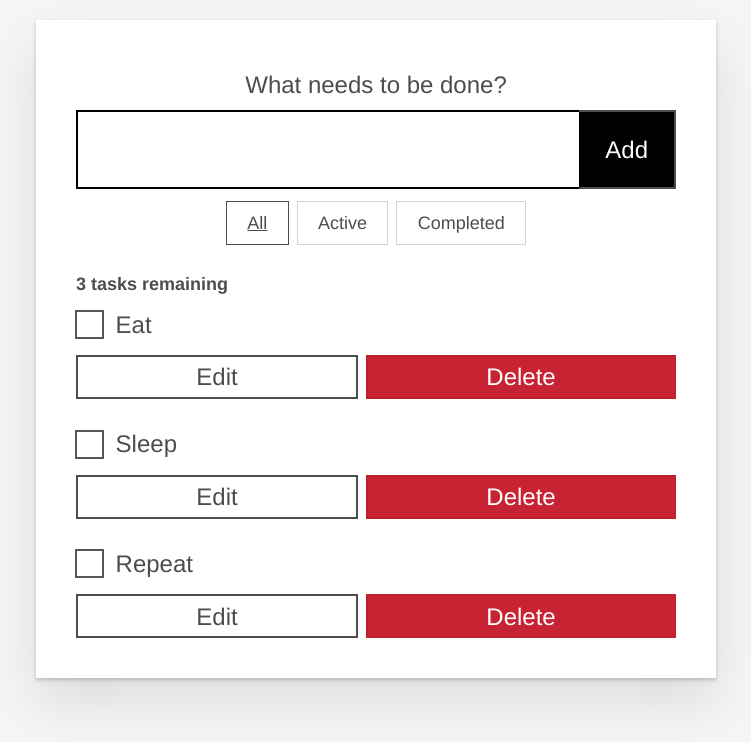
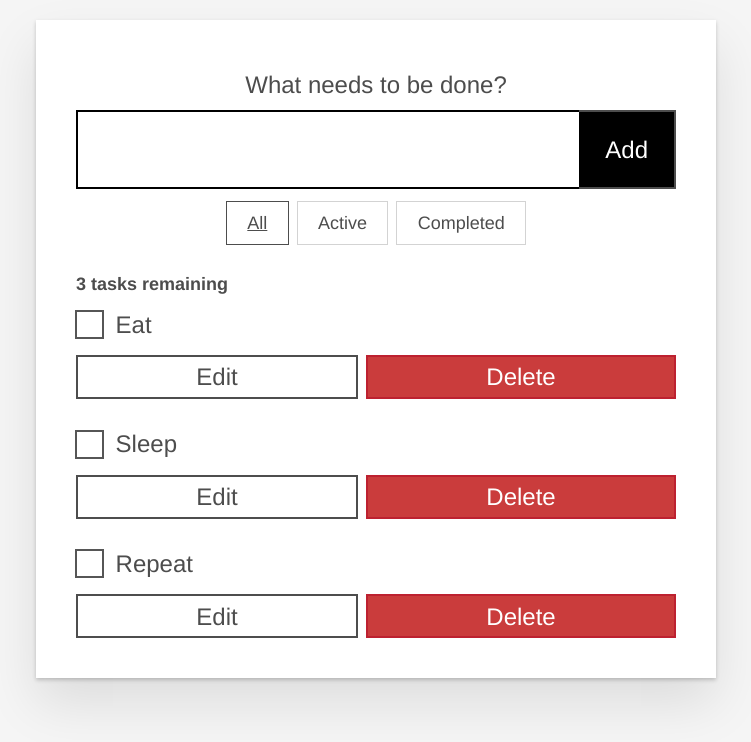
Before and after one commit to dengeist/moz-todo-react, a React (Create React App) app: page / in a window 1280 px wide. Shown: the top 742 px of the page, without its empty margins (264-1015 px from the left). Built offline with nearby package versions, Linux system fonts and the light colour scheme.

Commit message:
Reduce danger button brightness

```diff
--- a/src/index.css
+++ b/src/index.css
@@ -105,7 +105,7 @@ body {
 
 .btn__danger {
   color: #fff;
-  background-color: #c82333;
+  background-color: #ca3c3c;
   border-color: #bd2130;
 }
 
```
